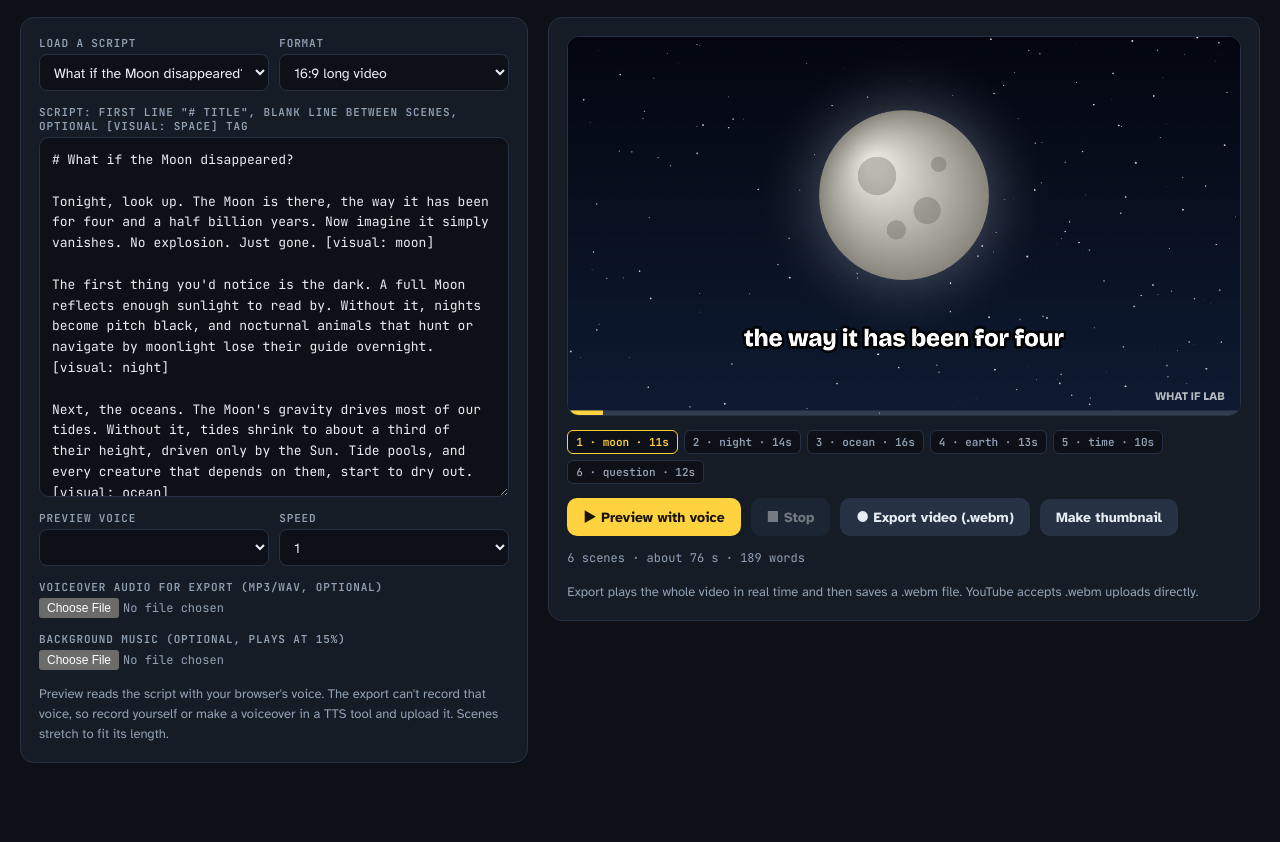
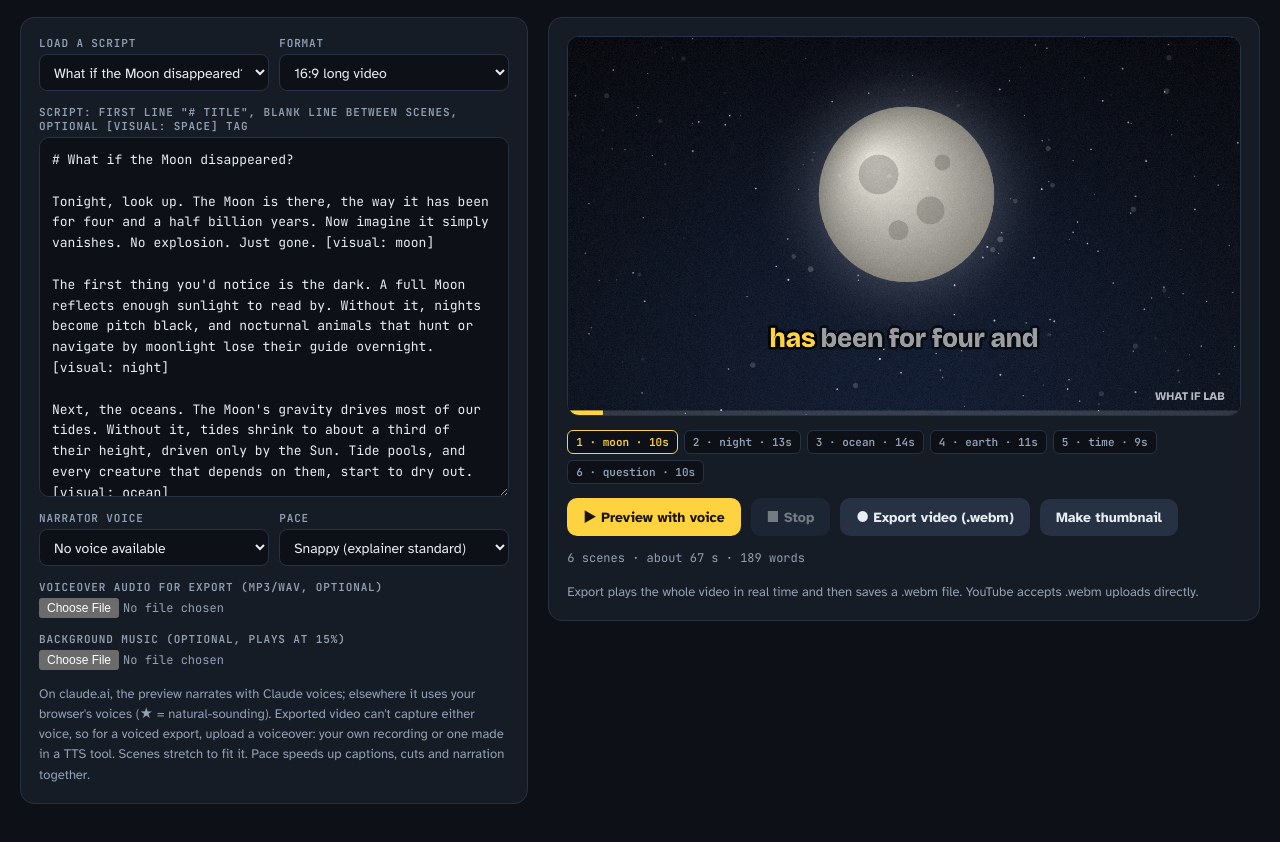
Before and after one commit to emmlw9009-netizen/Ember-and-Hue-website-, a plain HTML site: page what-if-lab/index.html in a window 1280 px wide. Shown: the part 66-908 px from the top of the page. Before the commit the page ends 877 px from the top, so only its background shows below. Drawn offline with nearby package versions, Linux system fonts and the light colour scheme.

Commit message:
What If Lab: Claude voices, pace control, transitions and karaoke captions
Co-Authored-By: Claude Opus 5.5 <noreply@anthropic.com>
Claude-Session: https://claude.ai/code/session_011gNDnTFHCUQY8BSxXEJsHP

```diff
--- a/what-if-lab/index.html
+++ b/what-if-lab/index.html
@@ -96,12 +96,12 @@ a{color:var(--cool)}
       <textarea id="script" spellcheck="true"></textarea>
     </div>
     <div class="row">
-      <div><label for="voice">Preview voice</label><select id="voice"></select></div>
-      <div><label for="rate">Speed</label><select id="rate"><option>0.9</option><option selected>1</option><option>1.1</option><option>1.2</option></select></div>
+      <div><label for="voice">Narrator voice</label><select id="voice"></select></div>
+      <div><label for="rate">Pace</label><select id="rate"><option value="1">Relaxed</option><option value="1.15" selected>Snappy (explainer standard)</option><option value="1.3">Fast</option><option value="1.45">Hyper (Shorts)</option></select></div>
     </div>
     <div class="file"><label for="vo">Voiceover audio for export (mp3/wav, optional)</label><input type="file" id="vo" accept="audio/*"></div>
     <div class="file"><label for="music">Background music (optional, plays at 15%)</label><input type="file" id="music" accept="audio/*"></div>
-    <p class="note">Preview reads the script with your browser's voice. The export can't record that voice, so record yourself or make a voiceover in a TTS tool and upload it. Scenes stretch to fit its length.</p>
+    <p class="note">On claude.ai, the preview narrates with Claude voices; elsewhere it uses your browser's voices (★ = natural-sounding). Exported video can't capture either voice, so for a voiced export, upload a voiceover: your own recording or one made in a TTS tool. Scenes stretch to fit it. Pace speeds up captions, cuts and narration together.</p>
   </div>
   <div class="panel">
     <div class="monitor"><canvas id="stage" width="1280" height="720" aria-label="Video preview"></canvas></div>
@@ -247,7 +247,8 @@ function parse(text){
     if(m){const k=m[1].toLowerCase().replace(/\s/g,''); if(KINDS.includes(k))kind=k;}
     if(!kind){for(const k in KEYS){if(KEYS[k].test(txt)){kind=k;break;}} }
     const words=txt.split(' ').filter(Boolean);
-    return {text:txt,kind:kind||'question',words,dur:Math.max(3.5,words.length/2.6+0.6)};
+    const pace=+(document.getElementById('rate')||{value:1.15}).value||1.15,lens=words.map(x=>x.replace(/[^\w]/g,'').length+2+(/[.,!?;:]$/.test(x)?3:0)),tl=lens.reduce((a,b)=>a+b,0)||1;let acc=0;const cum=lens.map(l=>(acc+=l)/tl);
+    return {text:txt,kind:kind||'question',words,cum,dur:Math.max(2.4,words.length/(2.55*pace)+.35)};
   })};
 }
 
@@ -292,18 +293,38 @@ function drawVisual(c,w,h,t,kind){
 }
 const DISPLAY=()=>getComputedStyle(document.body).getPropertyValue('--display');
 function wrapLines(c,text,maxW){const out=[];let line='';for(const wd of text.split(' ')){const tst=line?line+' '+wd:wd;if(c.measureText(tst).width>maxW&&line){out.push(line);line=wd;}else line=tst;}if(line)out.push(line);return out;}
+const ease=x=>x<.5?4*x*x*x:1-Math.pow(-2*x+2,3)/2, back=x=>{const c1=1.9,c3=c1+1;return 1+c3*Math.pow(x-1,3)+c1*Math.pow(x-1,2);};
+const NOISE=(()=>{const n=document.createElement('canvas');n.width=n.height=192;const g=n.getContext('2d'),d=g.createImageData(192,192);for(let i=0;i<d.data.length;i+=4){const v=Math.random()*255;d.data[i]=d.data[i+1]=d.data[i+2]=v;d.data[i+3]=16;}g.putImageData(d,0,0);return n;})();
+function camera(c,w,h,p,seed,extra,fn){const z=(1.04+ease(p)*.09)*extra,dx=Math.sin(seed*2.1)*w*.025*ease(p),dy=Math.cos(seed*1.3)*h*.018*ease(p);c.save();c.translate(w/2+dx,h/2+dy);c.scale(z,z);c.translate(-w/2,-h/2);fn();c.restore();}
 function drawFrame(c,w,h,t,proj,si,sceneT){
-  const sc=proj.scenes[si]; if(!sc)return;
-  const z=1+Math.min(sceneT/sc.dur,1)*.06; c.save();c.translate(w/2,h/2);c.scale(z,z);c.translate(-w/2,-h/2);drawVisual(c,w,h,t,sc.kind);c.restore();
-  const m=Math.min(w,h);
-  // caption: show ~7-word chunk at current progress
-  const per=7, idx=Math.min(sc.words.length-1,Math.floor(sceneT/sc.dur*sc.words.length));
-  const start=Math.floor(Math.max(idx,0)/per)*per, chunk=sc.words.slice(start,start+per).join(' ');
-  c.font=`800 ${m*.065}px ${DISPLAY()}`;c.textAlign='center';c.textBaseline='middle';
-  const lines=wrapLines(c,chunk,w*.86), lh=m*.08, y0=h*(w>h?.8:.72)-(lines.length-1)*lh/2;
-  lines.forEach((ln,i)=>{c.lineWidth=m*.014;c.strokeStyle='rgba(0,0,0,.85)';c.lineJoin='round';c.strokeText(ln,w/2,y0+i*lh);c.fillStyle='#fff';c.fillText(ln,w/2,y0+i*lh);});
-  // title tag on first scene
-  if(si===0&&sceneT<3.9){c.globalAlpha=Math.max(0,Math.min(1,4-sceneT));c.font=`600 ${m*.032}px JetBrains Mono, monospace`;c.textAlign='left';const tx=proj.title.toUpperCase(),tw=c.measureText(tx).width;c.fillStyle=ACC;c.fillRect(m*.05,m*.05,tw+m*.05,m*.06);c.fillStyle='#1a1400';c.textBaseline='middle';c.fillText(tx,m*.075,m*.08);c.globalAlpha=1;}
+  const sc=proj.scenes[si]; if(!sc)return; const m=Math.min(w,h), p=Math.min(sceneT/sc.dur,1), TR=.6;
+  camera(c,w,h,p,si+1,1,()=>drawVisual(c,w,h,t,sc.kind));
+  // zoom-through transition from the previous scene
+  if(si>0&&sceneT<TR){const pv=proj.scenes[si-1],q=ease(sceneT/TR);c.globalAlpha=1-q;camera(c,w,h,1,si,1+q*.35,()=>drawVisual(c,w,h,t,pv.kind));c.globalAlpha=1;
+    c.fillStyle=`rgba(255,240,200,${(1-q)*.18})`;c.fillRect(0,0,w,h);}
+  // foreground dust (parallax)
+  for(let i=0;i<34;i++){const s=STARS[i+100],x=((s[0]*w+t*m*.03*(s[2]+.4))%(w+20))-10,y=(s[1]*h+Math.sin(t*.7+s[3])*m*.02);c.fillStyle=`rgba(255,255,255,${.06+s[2]*.08})`;c.beginPath();c.arc(x,y,m*.0035*(s[2]+.5),0,7);c.fill();}
+  // vignette + grain
+  const vg=c.createRadialGradient(w/2,h/2,m*.35,w/2,h/2,Math.hypot(w,h)*.6);vg.addColorStop(0,'rgba(0,0,0,0)');vg.addColorStop(1,'rgba(0,0,0,.6)');c.fillStyle=vg;c.fillRect(0,0,w,h);
+  c.save();c.translate(-(t*977%192),-(t*613%192));c.fillStyle=c.createPattern(NOISE,'repeat');c.fillRect(0,0,w+192,h+192);c.restore();
+  // intro title slam
+  const INTRO=2.2; let capA=1;
+  if(si===0&&sceneT<INTRO){const ws=proj.title.toUpperCase().split(' ');c.font=`800 ${m*(w>h?.085:.1)}px ${DISPLAY()}`;c.textAlign='left';c.textBaseline='middle';
+    const fade=sceneT>INTRO-.4?(INTRO-sceneT)/.4:1;c.fillStyle=`rgba(0,0,0,${.45*fade})`;c.fillRect(0,0,w,h);
+    const lines=wrapLines(c,ws.join(' '),w*.82),lh=m*.11,y0=h*.45-(lines.length-1)*lh/2;let k=0;
+    lines.forEach((ln,li)=>{const lw=c.measureText(ln).width;let x=(w-lw)/2;ln.split(' ').forEach(wd=>{const a=Math.max(0,Math.min(1,(sceneT-k*.09)/.35));const s=back(a);c.save();c.globalAlpha=a*fade;c.translate(x,y0+li*lh+(1-a)*m*.06);c.scale(s,s);
+      c.lineWidth=m*.016;c.strokeStyle='#000';c.lineJoin='round';c.strokeText(wd,0,0);c.fillStyle=/^WHAT$|^IF$/.test(wd)?ACC:'#fff';c.fillText(wd,0,0);c.restore();x+=c.measureText(wd+' ').width;k++;});});
+    capA=sceneT>INTRO-.5?(sceneT-(INTRO-.5))/.5:0;}
+  // karaoke captions: 4-word chunks, current word pops in yellow
+  if(sc.words.length&&capA>0){const per=w>h?5:3;let idx=sc.cum.findIndex(f=>f>p*.98);if(idx<0)idx=sc.words.length-1;
+    const start=Math.floor(idx/per)*per,chunk=sc.words.slice(start,start+per),wStart=(idx?sc.cum[idx-1]:0)*sc.dur,cStart=(start?sc.cum[start-1]:0)*sc.dur;
+    let fs=m*(w>h?.07:.085);c.font=`800 ${fs}px ${DISPLAY()}`;let tw=c.measureText(chunk.join(' ')).width;if(tw>w*.9){fs*=w*.9/tw;c.font=`800 ${fs}px ${DISPLAY()}`;tw=c.measureText(chunk.join(' ')).width;}
+    const ca=Math.min(1,(sceneT-cStart)/.12)*capA,y=h*(w>h?.8:.7)+(1-ca)*m*.02;let x=(w-tw)/2;c.textAlign='left';c.textBaseline='middle';
+    chunk.forEach((wd,j)=>{const ww=c.measureText(wd).width,on=start+j===idx,pop=on?1+.16*(1-ease(Math.min(1,(sceneT-wStart)/.2))):1;c.save();c.globalAlpha=ca*(start+j>idx?.6:1);c.translate(x+ww/2,y);c.scale(pop,pop);
+      c.lineWidth=fs*.2;c.strokeStyle='rgba(0,0,0,.9)';c.lineJoin='round';c.strokeText(wd,-ww/2,0);c.fillStyle=on?ACC:'#fff';c.fillText(wd,-ww/2,0);c.restore();x+=c.measureText(wd+' ').width;});}
+  // outro call to action
+  if(si===proj.scenes.length-1&&p>.55){const a=ease(Math.min(1,(p-.55)/.15));c.font=`700 ${m*.032}px JetBrains Mono, monospace`;const tx='SUBSCRIBE · NEW EXPERIMENTS WEEKLY',tw=c.measureText(tx).width,bx=(w-tw)/2-m*.03,by=h*.12-(1-a)*m*.05;
+    c.globalAlpha=a;c.fillStyle=ACC;c.beginPath();c.roundRect(bx,by,tw+m*.06,m*.07,m*.035);c.fill();c.fillStyle='#1a1400';c.textAlign='center';c.textBaseline='middle';c.fillText(tx,w/2,by+m*.035);c.globalAlpha=1;}
   // watermark + progress
   c.font=`800 ${m*.03}px ${DISPLAY()}`;c.textAlign='right';c.textBaseline='alphabetic';c.fillStyle='rgba(255,255,255,.7)';c.fillText('WHAT IF LAB',w-m*.04,h-m*.04);
   const total=proj.scenes.reduce((a,s)=>a+s.dur,0), done=proj.scenes.slice(0,si).reduce((a,s)=>a+s.dur,0)+sceneT;
@@ -323,31 +344,38 @@ function refresh(){proj=parse(ta.value);cur=Math.min(cur,proj.scenes.length-1);i
 let deb;ta.oninput=()=>{clearTimeout(deb);deb=setTimeout(refresh,250);};
 $('#format').onchange=()=>{setSize();refresh();};
 
-// voices
-const synth=window.speechSynthesis;
-function loadVoices(){if(!synth)return;const vs=synth.getVoices().filter(v=>/^en/i.test(v.lang));const vsel=$('#voice');vsel.innerHTML='';vs.forEach((v,i)=>vsel.add(new Option(`${v.name} (${v.lang})`,i)));vsel._v=vs;}
-if(synth){loadVoices();synth.onvoiceschanged=loadVoices;}else{$('#voice').add(new Option('Not supported in this browser',''));}
+// voices: Claude voices when the page runs on claude.ai, browser voices otherwise
+const synth=window.speechSynthesis; let tts=null;
+const CV=[['buttery','Buttery · warm narrator'],['rounded','Rounded · deep, calm'],['airy','Airy · light, bright'],['glassy','Glassy · crisp']];
+function loadVoices(){const vsel=$('#voice'),keep=vsel.value;vsel.innerHTML='';if(tts){const g=document.createElement('optgroup');g.label='Claude voices (best)';CV.forEach(([v,l])=>g.appendChild(new Option(l,'c:'+v)));vsel.appendChild(g);}
+  const vs=synth?synth.getVoices().filter(v=>/^en/i.test(v.lang)).sort((a,b)=>(/natural|neural|online|premium|enhanced|google/i.test(b.name))-(/natural|neural|online|premium|enhanced|google/i.test(a.name))):[];
+  if(vs.length){const g=document.createElement('optgroup');g.label='Browser voices';vs.forEach((v,i)=>g.appendChild(new Option(v.name.replace(/Microsoft |Google /,'')+(/natural|neural|online/i.test(v.name)?' ★':''),'b:'+i)));vsel.appendChild(g);}
+  vsel._v=vs;if([...vsel.options].some(o=>o.value===keep))vsel.value=keep;if(!vsel.options.length)vsel.add(new Option('No voice available',''));}
+if(synth){synth.onvoiceschanged=loadVoices;}loadVoices();
+(window.claude&&window.claude.use?window.claude.use('tts').catch(()=>null):Promise.resolve(null)).then(t=>{if(t){tts=t;loadVoices();}});
+$('#rate').onchange=()=>refresh();
+function stopVoice(){try{synth&&synth.cancel();}catch(e){}try{tts&&tts.stop();}catch(e){}}
 
 function run({speak,durs,onDone}){
-  const t0=performance.now();let si=0,sStart=t0,spoken=-1,ended=false;
-  const totalLen=durs.reduce((a,b)=>a+b,0);
-  function speakScene(i){if(!speak||!synth)return;synth.cancel();const u=new SpeechSynthesisUtterance(proj.scenes[i].text);const vs=$('#voice')._v;if(vs&&vs[$('#voice').value])u.voice=vs[$('#voice').value];u.rate=+$('#rate').value;u.onend=()=>{if(si===i&&running)next();};synth.speak(u);}
+  const t0=performance.now();let si=0,sStart=t0,spoken=-1,ended=false,k=1;durs=durs.slice();
+  const pace=+$('#rate').value, voice=$('#voice').value;
+  function speakScene(i){if(!speak)return;const text=proj.scenes[i].text,done=()=>{if(si===i&&running){const r=((performance.now()-sStart)/1000)/durs[i];k=k*.4+r*.6;for(let j=i+1;j<durs.length;j++)durs[j]=proj.scenes[j].dur*k;next();}};
+    if(voice.startsWith('c:')&&tts){tts.speak(text,{voice:voice.slice(2),rate:Math.min(1.5,pace)}).then(done).catch(e=>{if(e&&e.code!=='viewer_stopped'&&running){st.className='status err';st.textContent='Claude voice unavailable ('+(e.code||'error')+'), using timing only.';}});return;}
+    if(!synth)return;synth.cancel();const u=new SpeechSynthesisUtterance(text);const vs=$('#voice')._v,bi=+voice.slice(2);if(vs&&vs[bi])u.voice=vs[bi];u.rate=pace;u.onend=done;synth.speak(u);}
   function next(){si++;sStart=performance.now();if(si>=proj.scenes.length){ended=true;}}
   function tick(now){
     if(!running)return;
     if(ended){stopRun();onDone&&onDone();return;}
     const sceneT=(now-sStart)/1000;
     if(spoken!==si){spoken=si;speakScene(si);}
-    const d=durs[si];
-    // with voice, onend advances; timer is a fallback at 1.6x
-    if(sceneT>(speak&&synth?d*1.6:d))next();
-    cur=si;const s=proj.scenes[si];if(s){const scaled={...proj,scenes:proj.scenes.map((x,k)=>({...x,dur:durs[k]}))};drawFrame(ctx,stage.width,stage.height,(now-t0)/1000,scaled,si,Math.min(sceneT,durs[si]));}
-    st.textContent=`Scene ${Math.min(si+1,proj.scenes.length)} of ${proj.scenes.length} · ${((now-t0)/1000).toFixed(0)} / ${totalLen.toFixed(0)} s`;
+    if(sceneT>(speak?durs[si]*1.8+1:durs[si]))next();
+    cur=si;const s=proj.scenes[si];if(s){const scaled={...proj,scenes:proj.scenes.map((x,j)=>({...x,dur:durs[j]}))};drawFrame(ctx,stage.width,stage.height,(now-t0)/1000,scaled,si,Math.min(sceneT,durs[si]));}
+    const tot=durs.reduce((a,b)=>a+b,0);st.className='status';st.textContent=`Scene ${Math.min(si+1,proj.scenes.length)} of ${proj.scenes.length} · ${((now-t0)/1000).toFixed(0)} / ${tot.toFixed(0)} s`;
     running=requestAnimationFrame(tick);
   }
   running=requestAnimationFrame(tick);
 }
-function stopRun(){if(running)cancelAnimationFrame(running);running=null;if(synth)synth.cancel();$('#stop').disabled=true;['#play','#export'].forEach(s=>$(s).disabled=false);chips();}
+function stopRun(){if(running)cancelAnimationFrame(running);running=null;stopVoice();$('#stop').disabled=true;['#play','#export'].forEach(s=>$(s).disabled=false);chips();}
 $('#play').onclick=()=>{refresh();if(!proj.scenes.length)return;$('#stop').disabled=false;$('#play').disabled=$('#export').disabled=true;run({speak:true,durs:proj.scenes.map(s=>s.dur)});};
 $('#stop').onclick=()=>{stopRun();if(recorder&&recorder.state==='recording')recorder.stop();refresh();};
 
```
